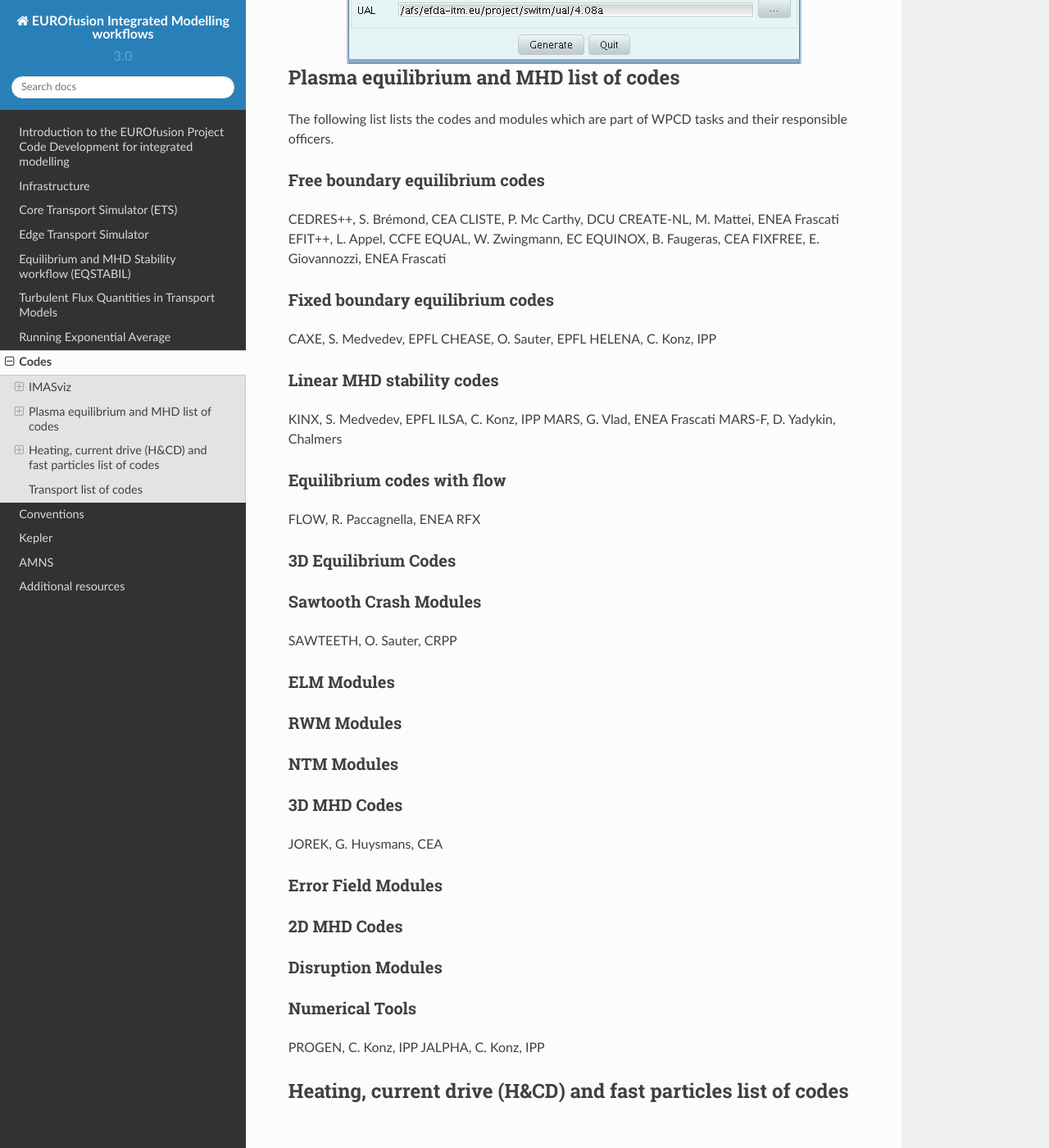
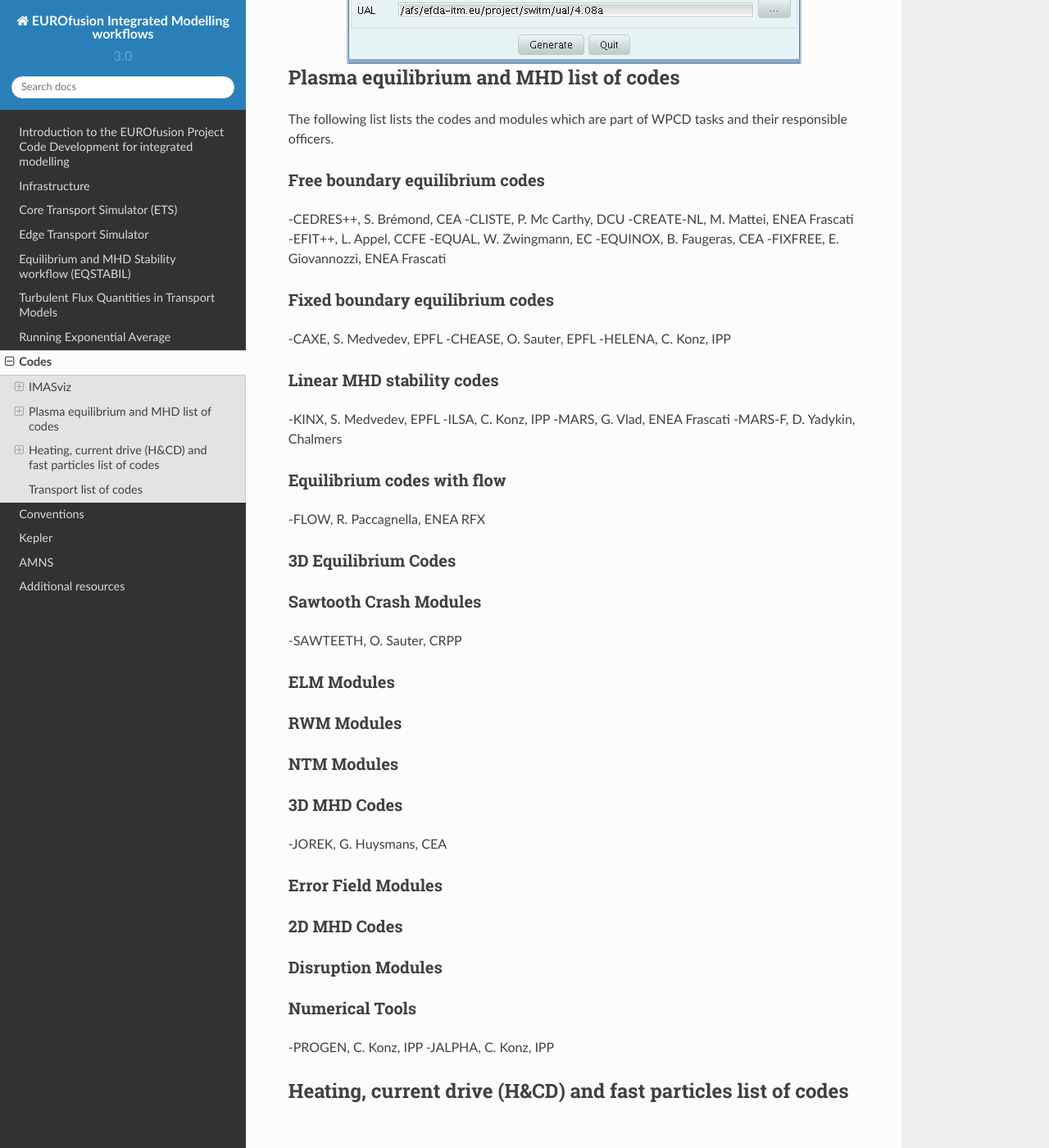
Before and after one commit to WPCD-Workflows/documentation, a Sphinx documentation site: the page built from source/codes.rst, in a window 1280 px wide and 1400 px high, scrolled down 7687 px. Shown: the whole window at 82% size. Built offline with Sphinx 7.4.7 and the Read the Docs theme 2.0.0, drawn with Linux system fonts in a browser that asks for light colours.

Commit message:
Update codes.rst

```diff
--- a/source/codes.rst
+++ b/source/codes.rst
@@ -265,33 +265,33 @@ tasks and their responsible officers.
 Free boundary equilibrium codes
 ~~~~~~~~~~~~~~~~~~~~~~~~~~~~~~~
 
-CEDRES++, S. Brémond, CEA
-CLISTE, P. Mc Carthy, DCU
-CREATE-NL, M. Mattei, ENEA Frascati
-EFIT++, L. Appel, CCFE
-EQUAL, W. Zwingmann, EC
-EQUINOX, B. Faugeras, CEA
-FIXFREE, E. Giovannozzi, ENEA Frascati
+-CEDRES++, S. Brémond, CEA
+-CLISTE, P. Mc Carthy, DCU
+-CREATE-NL, M. Mattei, ENEA Frascati
+-EFIT++, L. Appel, CCFE
+-EQUAL, W. Zwingmann, EC
+-EQUINOX, B. Faugeras, CEA
+-FIXFREE, E. Giovannozzi, ENEA Frascati
 
 Fixed boundary equilibrium codes
 ~~~~~~~~~~~~~~~~~~~~~~~~~~~~~~~~
 
-CAXE, S. Medvedev, EPFL
-CHEASE, O. Sauter, EPFL
-HELENA, C. Konz, IPP
+-CAXE, S. Medvedev, EPFL
+-CHEASE, O. Sauter, EPFL
+-HELENA, C. Konz, IPP
 
 Linear MHD stability codes
 ~~~~~~~~~~~~~~~~~~~~~~~~~~
 
-KINX, S. Medvedev, EPFL
-ILSA, C. Konz, IPP
-MARS, G. Vlad, ENEA Frascati
-MARS-F, D. Yadykin, Chalmers
+-KINX, S. Medvedev, EPFL
+-ILSA, C. Konz, IPP
+-MARS, G. Vlad, ENEA Frascati
+-MARS-F, D. Yadykin, Chalmers
 
 Equilibrium codes with flow
 ~~~~~~~~~~~~~~~~~~~~~~~~~~~
 
-FLOW, R. Paccagnella, ENEA RFX
+-FLOW, R. Paccagnella, ENEA RFX
 
 3D Equilibrium Codes
 ~~~~~~~~~~~~~~~~~~~~
@@ -299,7 +299,7 @@ FLOW, R. Paccagnella, ENEA RFX
 Sawtooth Crash Modules
 ~~~~~~~~~~~~~~~~~~~~~~
 
-SAWTEETH, O. Sauter, CRPP
+-SAWTEETH, O. Sauter, CRPP
 
 ELM Modules
 ~~~~~~~~~~~
@@ -313,7 +313,7 @@ NTM Modules
 3D MHD Codes
 ~~~~~~~~~~~~
 
-JOREK, G. Huysmans, CEA
+-JOREK, G. Huysmans, CEA
 
 Error Field Modules
 ~~~~~~~~~~~~~~~~~~~
@@ -327,8 +327,8 @@ Disruption Modules
 Numerical Tools
 ~~~~~~~~~~~~~~~
 
-PROGEN, C. Konz, IPP
-JALPHA, C. Konz, IPP
+-PROGEN, C. Konz, IPP
+-JALPHA, C. Konz, IPP
 
 .. _imp5_listcodes:
 
```
